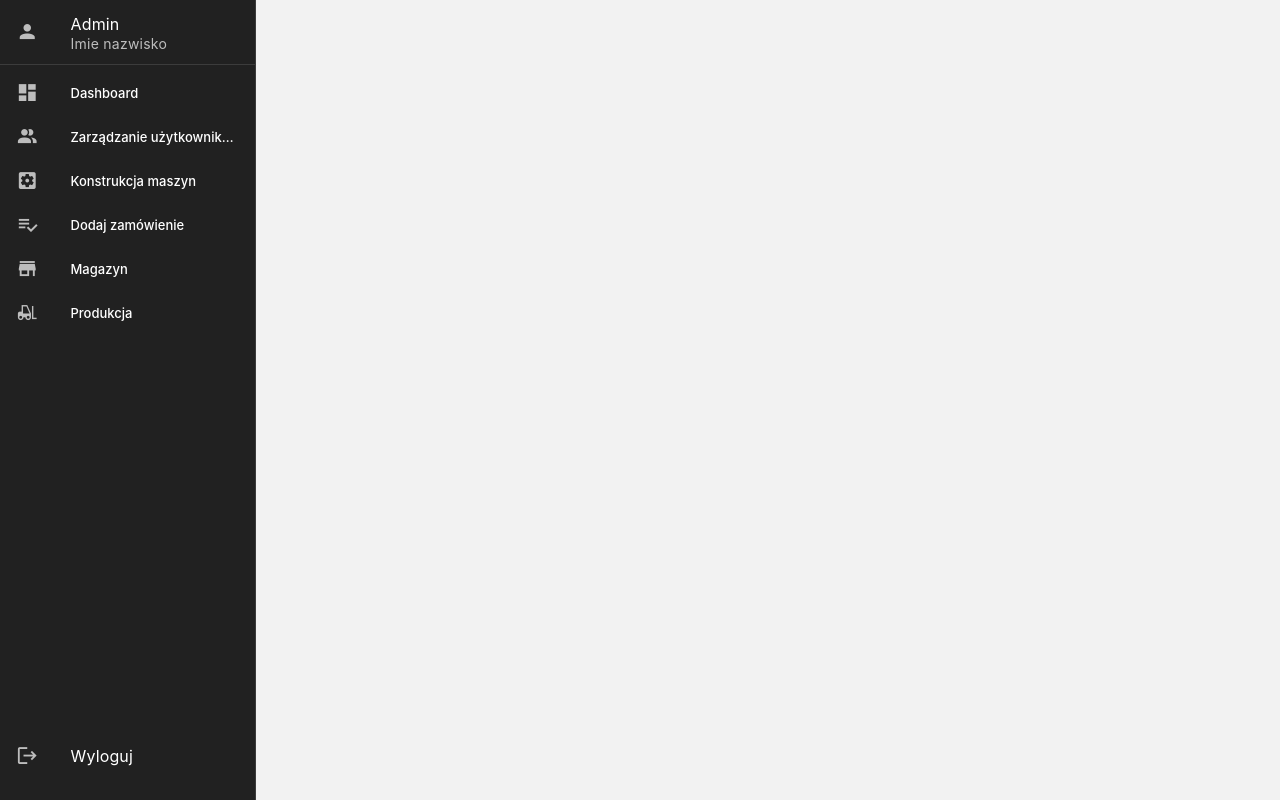
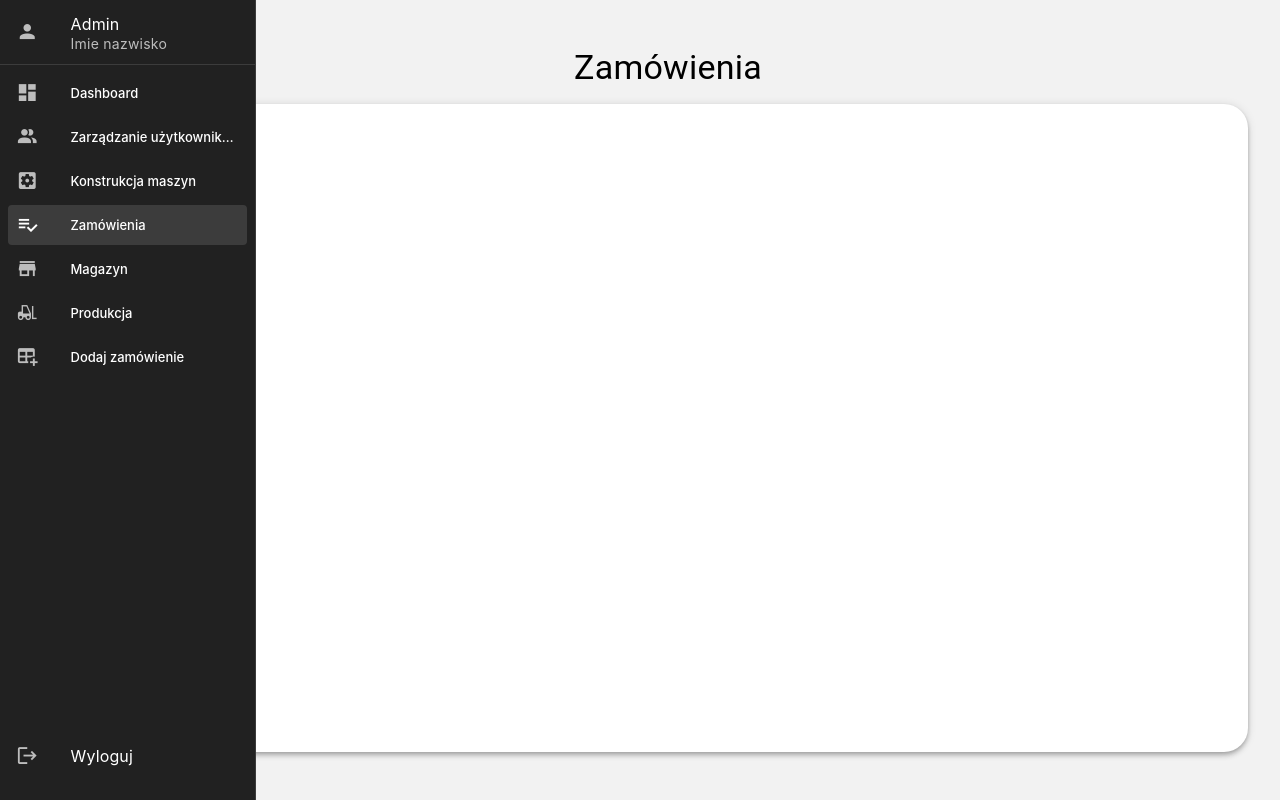
Before and after one commit to Kamil-Matusz/Shot-Blasting-Machines, a Vue app in the folder client/: page /orders in a window 1280 px wide. Built offline with nearby package versions, Linux system fonts and the light colour scheme.

Commit message:
hotfixes

```diff
--- a/client/src/components/layout/Navigation.vue
+++ b/client/src/components/layout/Navigation.vue
@@ -32,11 +32,16 @@
           ></v-list-item>
           <v-list-item
             prepend-icon="mdi-playlist-check"
+            title="Zamówienia"
+            to="/orders"
+          ></v-list-item>
+          <v-list-item prepend-icon="mdi-store" title="Magazyn" to="/store"></v-list-item>
+          <v-list-item prepend-icon="mdi-forklift" title="Produkcja" to="/production"></v-list-item>
+          <v-list-item
+            prepend-icon="mdi-table-plus"
             title="Dodaj zamówienie"
             to="/add-order"
           ></v-list-item>
-          <v-list-item prepend-icon="mdi-store" title="Magazyn" to="/store"></v-list-item>
-          <v-list-item prepend-icon="mdi-forklift" title="Produkcja" to="/production"></v-list-item>
         </v-list>
         <template v-slot:append>
           <v-list-item prepend-icon="mdi-logout" title="Wyloguj" class="my-6"></v-list-item>
--- a/client/src/router/index.ts
+++ b/client/src/router/index.ts
@@ -2,6 +2,7 @@ import { createRouter, createWebHistory } from 'vue-router'
 import DashboardView from '../views/DashboardView.vue'
 import UsersManagmentView from '../views/UsersManagmentView.vue'
 import StoreView from '../views/StoreView.vue'
+import OrdersView from '../views/OrdersView.vue'
 import ProductionView from '../views/ProductionView.vue'
 import ConstructionsView from '../views/ConstructionsView.vue'
 import AddOrderView from '@/views/AddOrderView.vue'
@@ -31,15 +32,20 @@ const router = createRouter({
       component: ProductionView
     },
     {
+      path: '/orders',
+      name: 'orders',
+      component: OrdersView
+    },
+    {
+      path: '/constructions',
+      name: 'constructions',
+      component: ConstructionsView
+    },
+    {
       path: '/add-order',
       name: 'add-order',
       component: AddOrderView
     },
-    {
-      path: '/constructions',
-      name: 'ordes',
-      component: ConstructionsView
-    }
   ]
 })
 
--- a/client/src/views/AddOrderView.vue
+++ b/client/src/views/AddOrderView.vue
@@ -1,8 +1,5 @@
 <script setup lang="ts">
 import BasePage from '@/components/pages/BasePage.vue'
-
-let cost = 0;
-
 </script>
 
 <template>
@@ -13,7 +10,7 @@ let cost = 0;
       variant="outlined"
     >
       <h1 class="mb-4 text-center">
-        {{ cost }} PLN
+        0 PLN
       </h1>
     </v-card>
     <v-row>
--- /dev/null
+++ b/client/src/views/OrdersView.vue
@@ -0,0 +1,7 @@
+<script setup lang="ts">
+import BasePage from '@/components/pages/BasePage.vue'
+</script>
+
+<template>
+  <BasePage title="Zamówienia"> </BasePage>
+</template>
```
